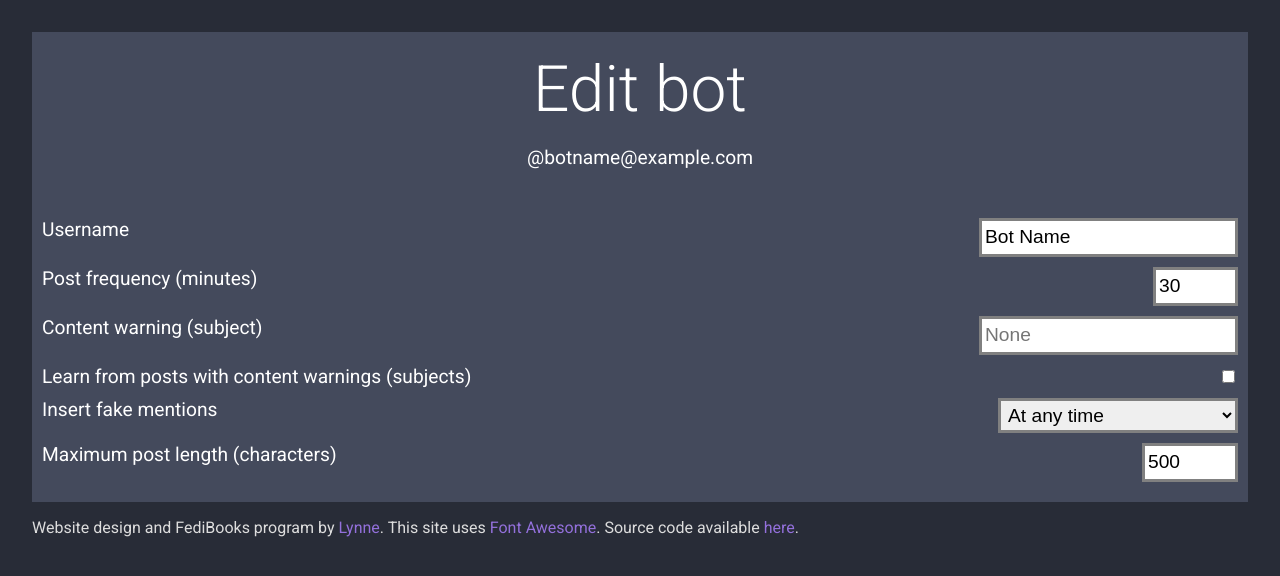
After one commit to Lynnesbian/FediBooks, a Flask app: page /bot/edit/1 in a window 1280 px wide. The commit adds this page. Shown: the top 576 px of the page. Run offline with Flask 2, Linux system fonts and the light colour scheme; some libraries are stand-ins or nearby versions.

Commit message:
added bot edit page

```diff
--- a/static/style.css
+++ b/static/style.css
@@ -135,14 +135,24 @@ label.important {
 	font-weight: 300;
 	display:block;
 }
-input {
-	width: 100%;
+input, select {
 	font-size: 1.2em;
 	line-height:1.4em;
 	border: 3px grey solid;
 	border-radius: none;
 	padding: 3px;
 }
-input:focus {
+input:focus, select:focus {
 	border: 3px mediumpurple solid;
 }
+
+label, input {
+	flex-basis: 0;
+}
+label {
+	flex-grow: 1;
+}
+
+form .row {
+	margin: 10px 0;
+}
--- /dev/null
+++ b/templates/bot_edit.html
@@ -0,0 +1,50 @@
+<!DOCTYPE html>
+<html lang="en">
+<head>
+	<meta charset="UTF-8">
+	<title>FediBooks</title>
+	{% include 'imports.html' %}
+</head>
+
+<body>
+	<div class="container">
+		<h1 class="thin centred">Edit bot</h1>
+		<p class="large centred">@botname@example.com</p>
+	</div>
+
+	<div class="container centred">
+		<form action="/do/bot/edit" method="post" class="full-width">
+			<div class="row">
+				<label for="username" class="large">Username</label>
+				<input type="text" name="username" value="Bot Name"><br>
+			</div>
+			<div class="row">
+				<label for="freq" class="large">Post frequency (minutes)</label>
+				<input type="number" min="5" max="240" step="5" value="30">
+			</div>
+			<div class="row">
+				<label for="cw" class="large">Content warning (subject)</label>
+				<input type="text" placeholder="None">
+			</div>
+			<div class="row">
+				<label for="cw-learning" class="large">Learn from posts with content warnings (subjects)</label>
+				<input type="checkbox">
+			</div>
+			<div class="row">
+				<label for="fake-mentions" class="large">Insert fake mentions</label>
+				<select>
+					<option value="full">At any time</option>
+					<option value="start" default>Only at the start of posts</option>
+					<option value="never">Never</option>
+				</select>
+			</div>
+			<div class="row">
+				<label for="length" class="large">Maximum post length (characters)</label>
+				<input type="number" min="100" max="5000" value="500">
+			</div>
+		</form>
+	</div>
+
+	{% include 'footer.html' %}
+</body>
+</html>
--- a/templates/login.html
+++ b/templates/login.html
@@ -14,7 +14,7 @@
 	<div class="container centred">
 		<form action="/do/{% if signup %}signup{% else %}login{% endif %}" method="POST">
 			<p>
-				<label for="email" class="important">Email</label>
+				<label for="email" class="important full-width">Email</label>
 				<input type="email" name="email" placeholder="you@example.com">
 				{% if signup %}
 				<p class="small">
@@ -22,7 +22,7 @@
 				</p>
 				{% endif %}
 				<br>
-				<label for="password" class="important">Password</label>
+				<label for="password" class="important full-width">Password</label>
 				<input type="password" name="password">
 				{% if signup %}
 				<p class="small">
--- a/webui.py
+++ b/webui.py
@@ -22,3 +22,7 @@ def show_login_page():
 @app.route("/signup")
 def show_signup_page():
 	return render_template("login.html", signup = True)
+
+@app.route("/bot/edit/<id>")
+def bot_edit(id):
+	return render_template("bot_edit.html")
```
